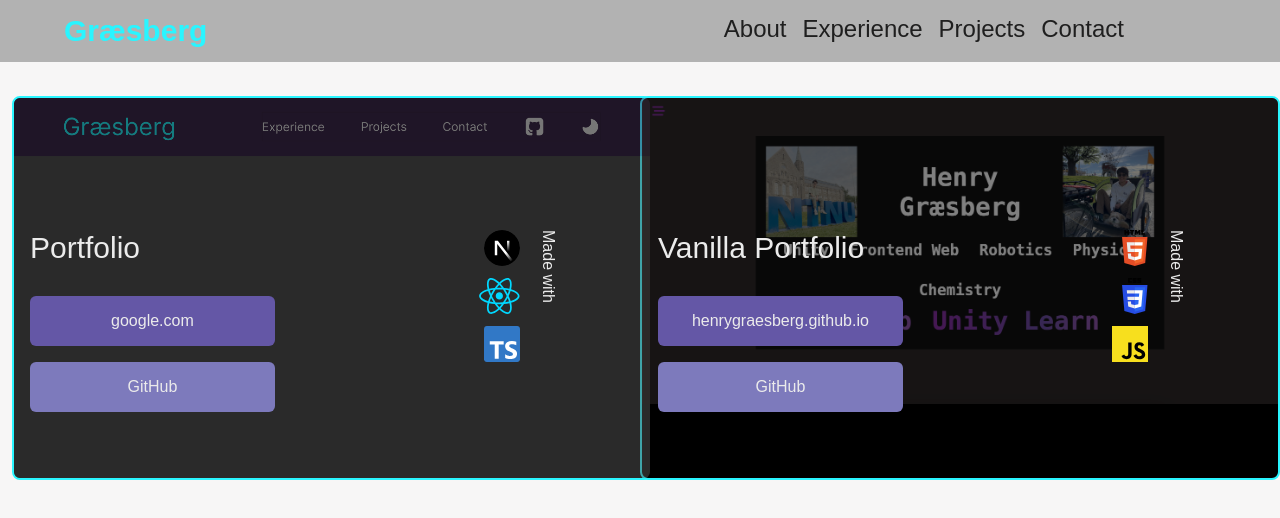
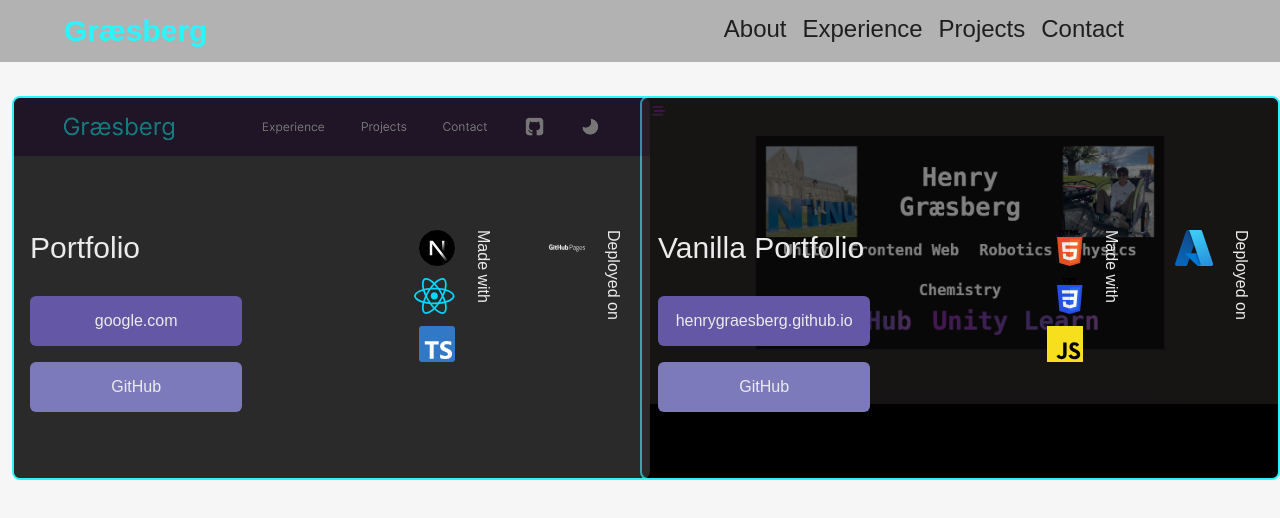
Before and after one commit to henrygraesberg/react_portfolio, a Next.js app: page / in a window 1280 px wide. Shown: the top 518 px of the page. Built offline with nearby package versions, Linux system fonts and the light colour scheme; some icons are missing.

Commit message:
Add deployment location to project cards

```diff
--- a/src/app/components/Project.tsx
+++ b/src/app/components/Project.tsx
@@ -11,6 +11,7 @@ export interface ProjectProps {
     github: string
     image: StaticImageData
     technologies: string[]
+    deployment: string[]
     className?: string
 }
 
@@ -36,10 +37,10 @@ const GithubButton: FC<ButtonProps> = ({ text="GitHub", url, className }) => {
     )
 }
 
-const Project: FC<ProjectProps> = ({ title, url, urlShorthand, github, image, className, technologies }) => {
+const Project: FC<ProjectProps> = ({ title, url, urlShorthand, github, image, className, technologies, deployment }) => {
   return (
-    <div className={`w-[40rem] h-[24rem] text-text_secondary grid grid-cols-5 grid-rows-6 gap-4 overflow-hidden rounded-lg border-2 border-accent bg-black ${className} hover:scale-110 transition-all duration-500`}>
-        <div className="col-start-1 col-end-6">
+    <div className={`w-[40rem] h-[24rem] text-text_secondary grid grid-cols-[2fr_2fr_3fr_1fr_1fr_1fr_1fr] grid-rows-6 gap-4 overflow-hidden rounded-lg border-2 border-accent bg-black ${className} hover:scale-110 transition-all duration-500`}>
+        <div className="col-start-1 col-end-8">
             <Image src={image} alt={`Screenshot of ${title}`} className="opacity-50" />
         </div>
 
@@ -56,6 +57,16 @@ const Project: FC<ProjectProps> = ({ title, url, urlShorthand, github, image, cl
                 ))
             }
         </div>
+
+        <h2 className="text-sideways col-start-7 row-start-3 row-span-2 z-10">Deployed on</h2>
+
+        <div className="row-start-3 col-start-6 row-span-4 flex flex-col gap-3 justify-start items-end">
+            {
+                deployment.map((tech) => (
+                    <Icon key={tech} icon={tech} className="text-4xl z-10" />
+                ))
+            }
+        </div>
     </div>
   )
 }
--- a/src/app/data/ProjectData.tsx
+++ b/src/app/data/ProjectData.tsx
@@ -10,7 +10,8 @@ export const projects: ProjectProps[] = [
         urlShorthand: "google.com",
         github: "https://github.com/henrygraesberg/react_portfolio",
         image: PortfolioImage,
-        technologies: ["logos:nextjs-icon", "logos:react", "logos:typescript-icon", "devicon:tailwindcss"]
+        technologies: ["logos:nextjs-icon", "logos:react", "logos:typescript-icon", "devicon:tailwindcss"],
+        deployment: ["simple-icons:githubpages"]
     },
     {
         title: "Vanilla Portfolio",
@@ -18,6 +19,7 @@ export const projects: ProjectProps[] = [
         urlShorthand: "henrygraesberg.github.io",
         github: "https://github.com/henrygraesberg/Portfolio",
         image: OldPortfolioImage,
-        technologies: ["logos:html-5", "logos:css-3", "logos:javascript"]
+        technologies: ["logos:html-5", "logos:css-3", "logos:javascript"],
+        deployment: ["logos:microsoft-azure"]
     }
 ]
```
